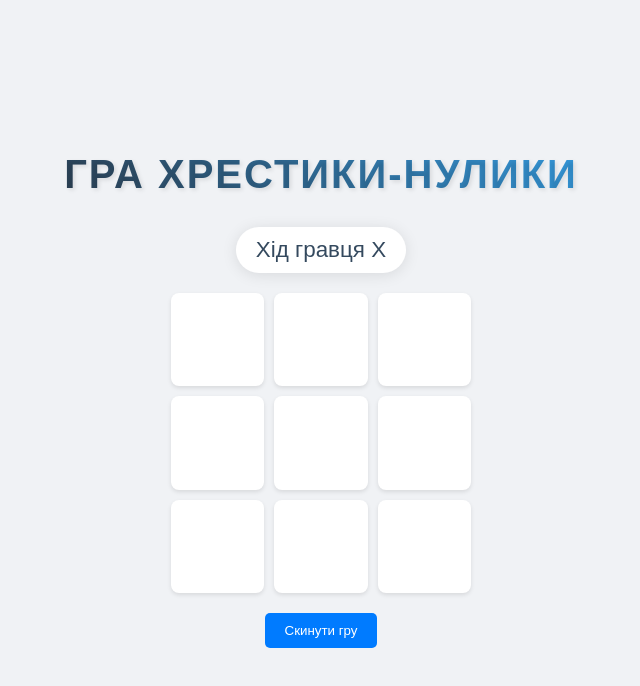
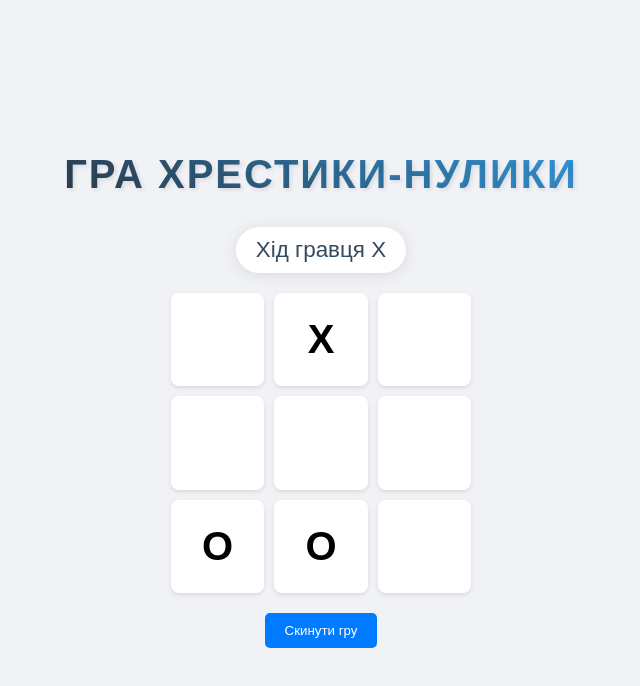
Before and after one commit to Skhmelyuk/tic-tac-toe-pv521, a React (Vite) app: page / in a window 1280 px wide. Shown: the top 686 px of the page, without its empty margins (319-959 px from the left). Built offline with nearby package versions, Linux system fonts and the light colour scheme.

Commit message:
skhmelyuk change project

```diff
--- a/src/App.tsx
+++ b/src/App.tsx
@@ -1,20 +1,18 @@
 import { TitleGame } from "./components/TitleGame";
 
 function App() {
+  const cells = [null, "X", null, null, null, null, "O", "O", null];
+
   return (
     <div className="game" id="game">
       <TitleGame />
       <div className="turn">Хід гравця X</div>
       <div className="board">
-        <div className="cell"></div>
-        <div className="cell"></div>
-        <div className="cell"></div>
-        <div className="cell"></div>
-        <div className="cell"></div>
-        <div className="cell"></div>
-        <div className="cell"></div>
-        <div className="cell"></div>
-        <div className="cell"></div>
+        {cells.map((cell, index) => (
+          <div key={index} className="cell">
+            {cell}
+          </div>
+        ))}
       </div>
       <button className="reset">Скинути гру</button>
     </div>
```
